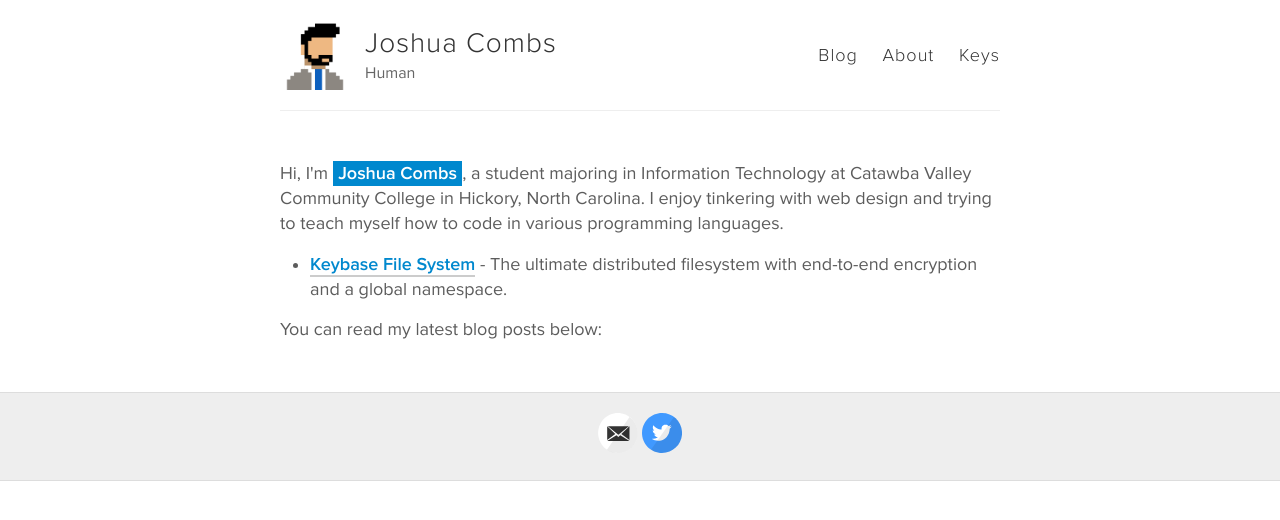
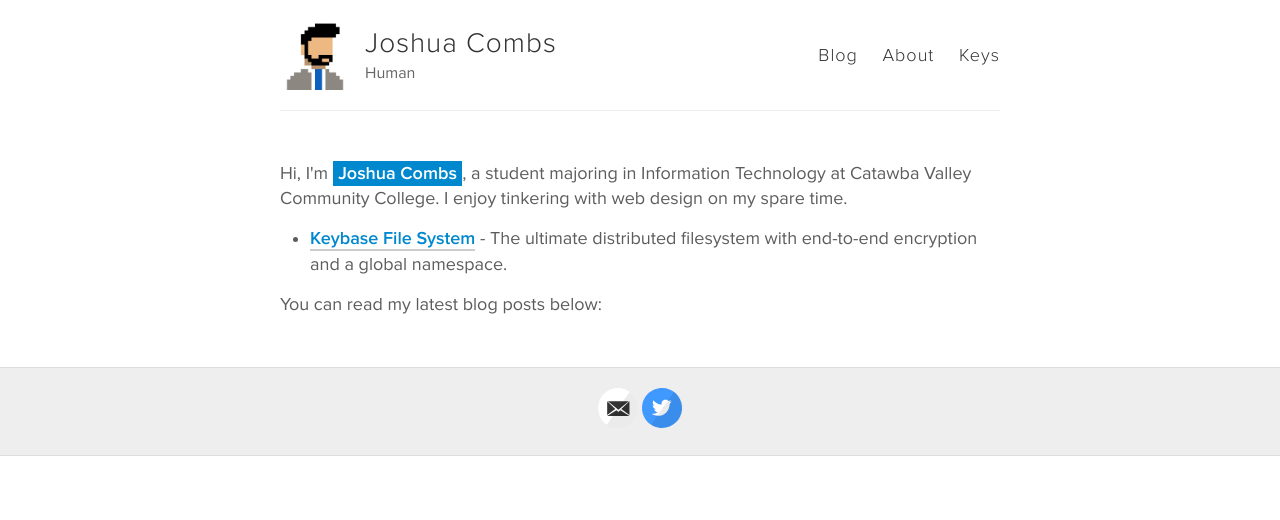
Before and after one commit to j-combs/j-combs.github.io, a Jekyll site: the page built from index.html, in a window 1280 px wide. Shown: the top 520 px of the page. Built offline with Jekyll 4.4.1, drawn with Linux system fonts in a browser that asks for light colours.

Commit message:
update config

```diff
--- a/_config.yml
+++ b/_config.yml
@@ -9,7 +9,7 @@ name: Joshua Combs
 author:
   name     : Joshua Combs
   job      : student
-  bio      : "majoring in Information Technology at Catawba Valley Community College in Hickory, North Carolina. I enjoy tinkering with web design and trying to teach myself how to code in various programming languages."
+  bio      : "majoring in Information Technology at Catawba Valley Community College. I enjoy tinkering with web design on my spare time."
 
 # Short bio or description (displayed in the header)
 description: Human
```
